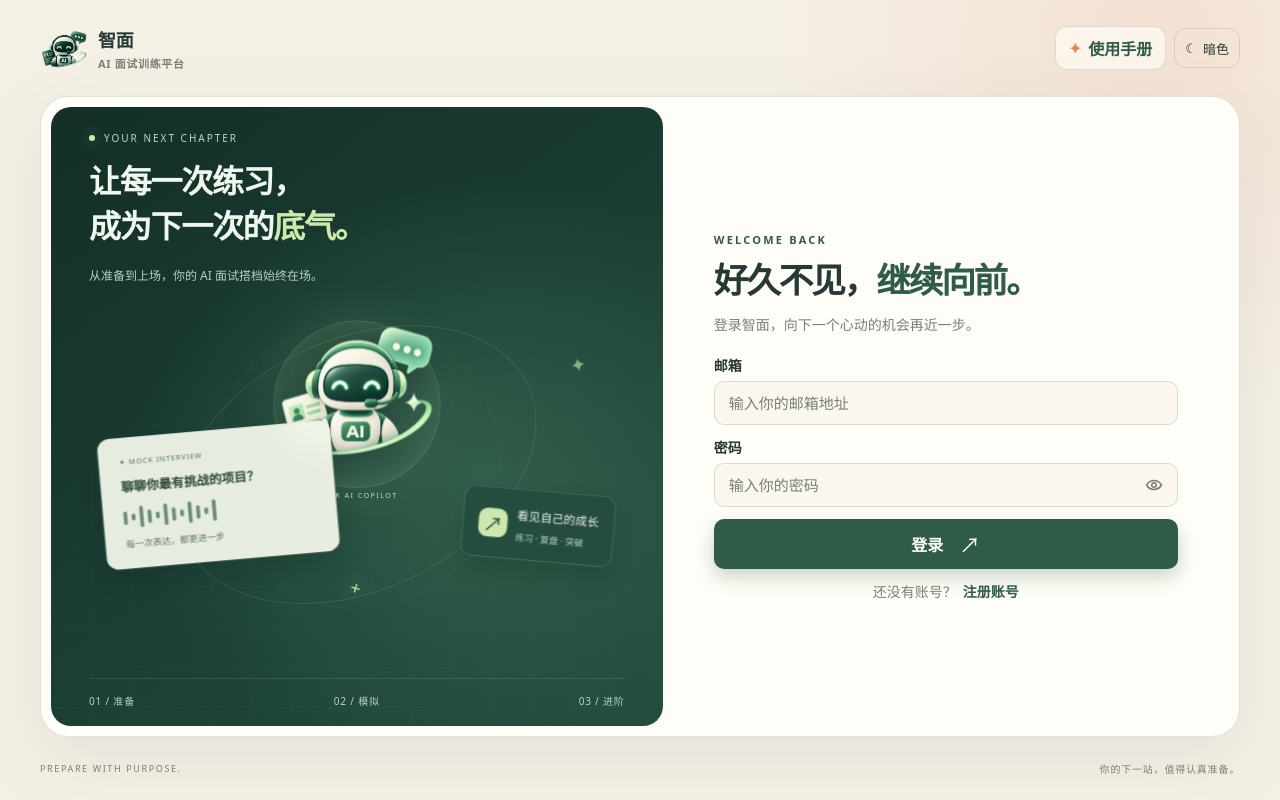
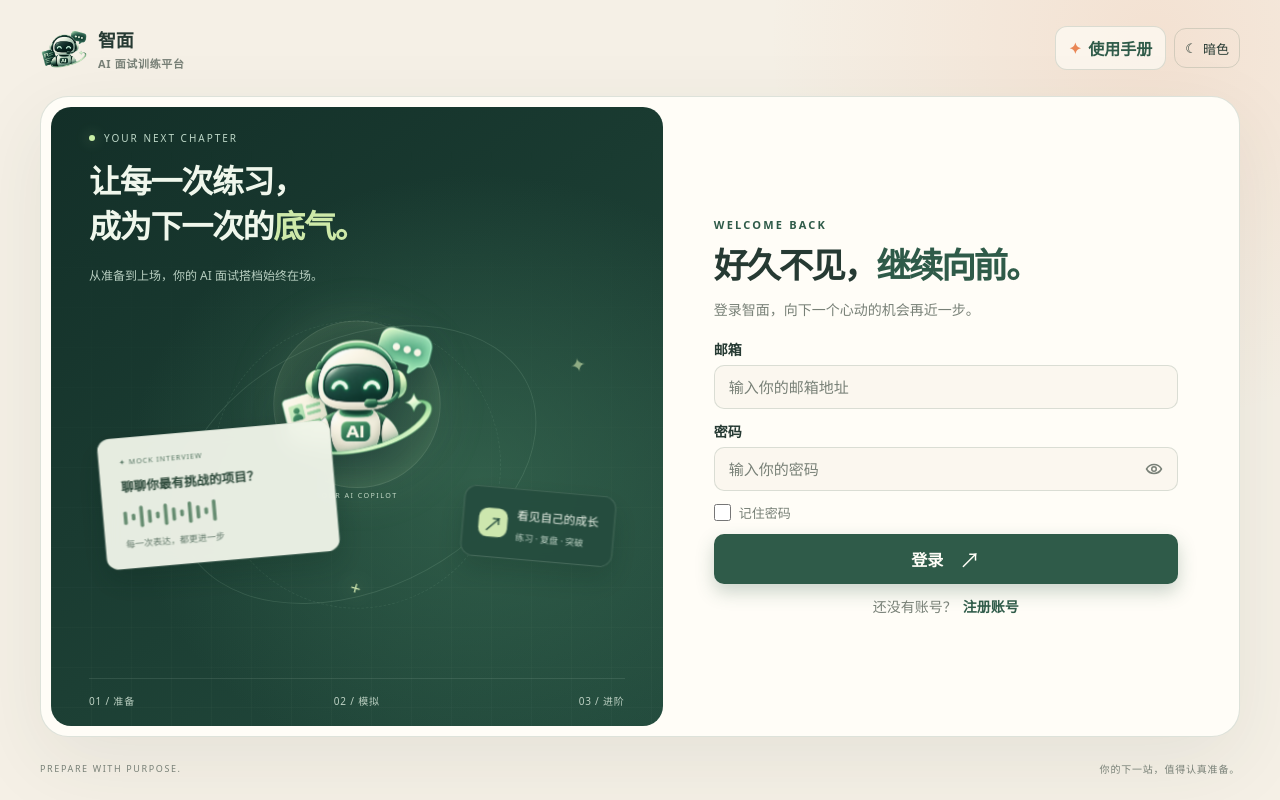
Before and after one commit to Lzephyr-w/interview-agent-app, a Next.js app in the folder web/: page /login in a window 1280 px wide. Built offline with nearby package versions, Linux system fonts and the light colour scheme.

Commit message:
feat: remember login credentials on this device

```diff
--- a/web/app/login/page.tsx
+++ b/web/app/login/page.tsx
@@ -1,8 +1,9 @@
 "use client";
 
-import { useRef, useState, type FormEvent } from "react";
+import { useEffect, useRef, useState, type FormEvent } from "react";
 import { useRouter } from "next/navigation";
 import { signIn, signUp } from "@/lib/auth";
+import { forgetRememberedLogin, loadRememberedLogin, rememberLogin } from "@/lib/remember-login";
 import ThemeToggle from "@/components/ThemeToggle";
 import UserGuide from "@/components/UserGuide";
 import Toast from "@/components/Toast";
@@ -17,12 +18,31 @@ export default function LoginPage() {
   const [registering, setRegistering] = useState(false);
   const [showPassword, setShowPassword] = useState(false);
   const [showConfirmPassword, setShowConfirmPassword] = useState(false);
+  const [rememberPassword, setRememberPassword] = useState(false);
+  const [savedLoginReady, setSavedLoginReady] = useState(false);
   const [fieldErrors, setFieldErrors] = useState(emptyFieldErrors);
   const submitting = useRef(false);
+  const formRef = useRef<HTMLFormElement>(null);
+
+  useEffect(() => {
+    if (registering) return;
+    let active = true;
+    setSavedLoginReady(false);
+    void loadRememberedLogin().then((saved) => {
+      if (!active || !formRef.current) return;
+      setRememberPassword(Boolean(saved));
+      if (saved) {
+        (formRef.current.elements.namedItem("email") as HTMLInputElement).value = saved.email;
+        (formRef.current.elements.namedItem("password") as HTMLInputElement).value = saved.password;
+      }
+      setSavedLoginReady(true);
+    });
+    return () => { active = false; };
+  }, [registering]);
 
   async function submit(event: FormEvent<HTMLFormElement>) {
     event.preventDefault();
-    if (submitting.current) return;
+    if (submitting.current || (!registering && !savedLoginReady)) return;
     const formElement = event.currentTarget;
     const form = new FormData(formElement);
     const email = String(form.get("email"));
@@ -63,6 +83,7 @@ export default function LoginPage() {
         }
       } else {
         await signIn(email, password);
+        if (rememberPassword) await rememberLogin(email, password);
       }
       router.replace("/");
       router.refresh();
@@ -145,6 +166,7 @@ export default function LoginPage() {
             : "登录智面，向下一个心动的机会再近一步。"}
         </p>
         <form
+          ref={formRef}
           className="auth-form"
           key={registering ? "register" : "login"}
           noValidate
@@ -157,6 +179,7 @@ export default function LoginPage() {
               type="email"
               placeholder="输入你的邮箱地址"
               required
+              disabled={loading || (!registering && !savedLoginReady)}
               autoComplete="email"
               aria-invalid={Boolean(fieldErrors.email)}
               aria-describedby={fieldErrors.email ? "email-error" : undefined}
@@ -177,6 +200,7 @@ export default function LoginPage() {
                 placeholder={registering ? "设置你的登录密码" : "输入你的密码"}
                 type={showPassword ? "text" : "password"}
                 required
+                disabled={loading || (!registering && !savedLoginReady)}
                 autoComplete={registering ? "new-password" : "current-password"}
                 aria-invalid={Boolean(fieldErrors.password)}
                 aria-describedby={fieldErrors.password ? "password-error" : undefined}
@@ -244,7 +268,23 @@ export default function LoginPage() {
               )}
             </div>
           )}
-          <button className="primary-button" disabled={loading}>
+          {!registering && (
+            <label className="auth-remember">
+              <input
+                type="checkbox"
+                name="rememberPassword"
+                checked={rememberPassword}
+                disabled={loading || !savedLoginReady}
+                onChange={(event) => {
+                  const checked = event.target.checked;
+                  setRememberPassword(checked);
+                  if (!checked) void forgetRememberedLogin().catch(() => setError("无法清除已记住的密码，请稍后重试。"));
+                }}
+              />
+              记住密码
+            </label>
+          )}
+          <button className="primary-button" disabled={loading || (!registering && !savedLoginReady)}>
             {loading ? (registering ? "注册中…" : "登录中…") : registering ? "注册" : "登录"}
             <span aria-hidden="true">↗</span>
           </button>
--- a/web/app/styles/auth.css
+++ b/web/app/styles/auth.css
@@ -302,6 +302,25 @@ select[aria-invalid="true"] {
   outline: 3px solid color-mix(in srgb, var(--orange) 35%, transparent);
   border-radius: 4px;
 }
+.auth-remember {
+  display: flex;
+  align-items: center;
+  gap: 8px;
+  color: var(--muted);
+  font-size: 13px;
+  cursor: pointer;
+}
+.auth-remember input {
+  width: 17px;
+  height: 17px;
+  margin: 0;
+  padding: 0;
+  accent-color: var(--green);
+}
+.auth-remember input:focus-visible {
+  outline: 2px solid var(--green);
+  outline-offset: 3px;
+}
 
 /* ponytail: the login illustration uses CSS and the existing mascot, no animation dependency. */
 .auth-page.auth-studio {
--- /dev/null
+++ b/web/lib/remember-login.ts
@@ -0,0 +1,53 @@
+type SavedLogin = { email: string; password: string };
+type EncryptedLogin = { key: CryptoKey; iv: Uint8Array; data: ArrayBuffer };
+
+function storedLogin(value?: EncryptedLogin | null): Promise<EncryptedLogin | undefined> {
+  return new Promise((resolve, reject) => {
+    const request = indexedDB.open("interview_agent.remembered_login", 1);
+    request.onupgradeneeded = () => request.result.createObjectStore("login");
+    request.onerror = () => reject(request.error);
+    request.onblocked = () => reject(new Error("Password storage is blocked."));
+    request.onsuccess = () => {
+      const db = request.result;
+      db.onversionchange = () => db.close();
+      try {
+        const transaction = db.transaction("login", value === undefined ? "readonly" : "readwrite");
+        const store = transaction.objectStore("login");
+        const operation = value === undefined ? store.get("saved")
+          : value === null ? store.delete("saved") : store.put(value, "saved");
+        transaction.oncomplete = () => { db.close(); resolve(operation.result); };
+        transaction.onabort = () => { db.close(); reject(transaction.error); };
+      } catch (error) { db.close(); reject(error); }
+    };
+  });
+}
+
+export async function forgetRememberedLogin() {
+  await storedLogin(null);
+}
+
+export async function loadRememberedLogin(): Promise<SavedLogin | null> {
+  try {
+    const saved = await storedLogin();
+    if (!saved) return null;
+    const plain = await crypto.subtle.decrypt({ name: "AES-GCM", iv: saved.iv as Uint8Array<ArrayBuffer> }, saved.key, saved.data);
+    const login = JSON.parse(new TextDecoder().decode(plain)) as SavedLogin;
+    if (typeof login.email !== "string" || !login.email || typeof login.password !== "string" || !login.password) throw new Error("Invalid saved login.");
+    return login;
+  } catch {
+    await forgetRememberedLogin().catch(() => {});
+    return null;
+  }
+}
+
+export async function rememberLogin(email: string, password: string) {
+  try {
+    // ponytail: origin-local encryption, not a system password vault; same-origin scripts can decrypt.
+    const key = await crypto.subtle.generateKey({ name: "AES-GCM", length: 256 }, false, ["encrypt", "decrypt"]);
+    const iv = crypto.getRandomValues(new Uint8Array(12));
+    const data = await crypto.subtle.encrypt({ name: "AES-GCM", iv }, key, new TextEncoder().encode(JSON.stringify({ email, password })));
+    await storedLogin({ key, iv, data });
+  } catch {
+    throw new Error("当前设备无法保存密码，请取消“记住密码”后重试。");
+  }
+}
```
Also changed, not shown: 1 other file (tests, documents, lock files or other folders).
